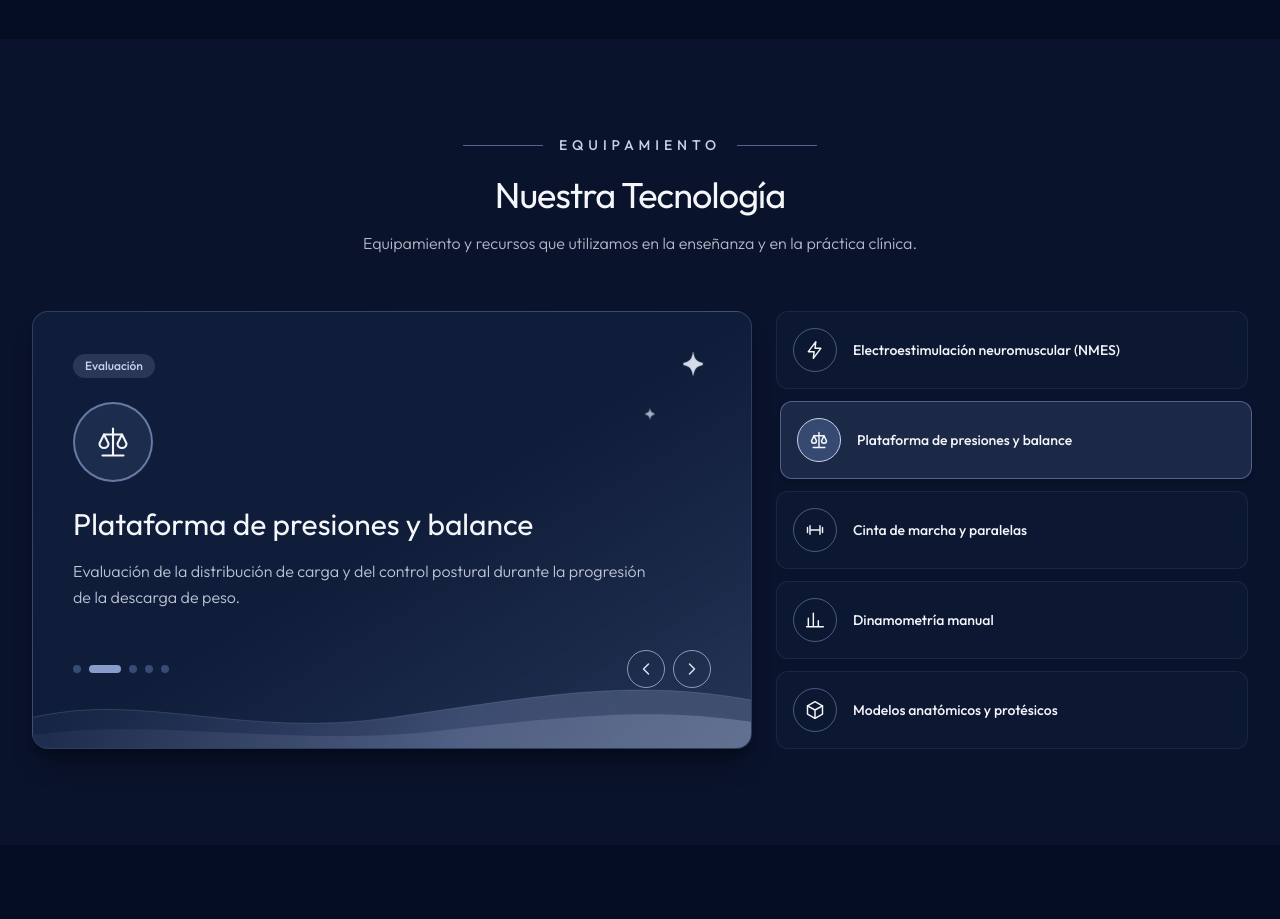
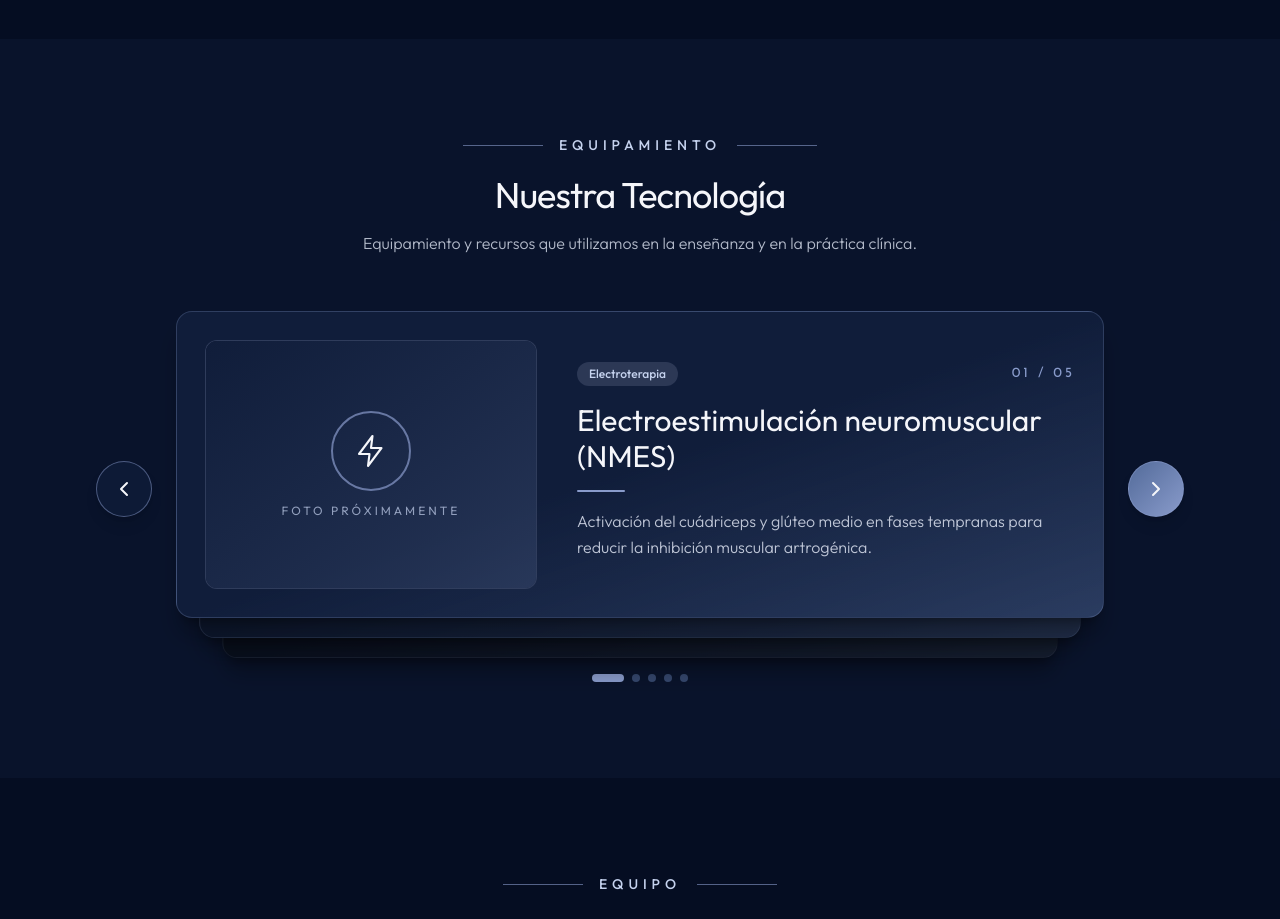
Before and after one commit to erickmirandarz/morfeo, a Next.js app: page / in a window 1280 px wide. Shown: the part 2320-3239 px from the top of the page. Built offline with nearby package versions, Linux system fonts and the light colour scheme.

Commit message:
Nuestra Tecnologia: mazo de tarjetas con foto e informacion
Co-Authored-By: Claude Opus 5.5 <noreply@anthropic.com>

```diff
--- a/src/components/TechnologyCarousel.js
+++ b/src/components/TechnologyCarousel.js
@@ -1,122 +1,180 @@
 "use client";
 
-import { useCallback, useEffect, useState } from "react";
+import Image from "next/image";
+import { useCallback, useEffect, useRef, useState } from "react";
 import { technology } from "@/data/content";
-import { Stars, Waves } from "./Decor";
 import Icon from "./Icon";
 import SectionTitle from "./SectionTitle";
 
+const LEAVE_MS = 450; // duración de la animación de salida de la tarjeta frontal
+const VISIBLE_BEHIND = 2; // cuántas tarjetas se ven asomando detrás
+
 /**
- * Carrusel "Nuestra Tecnología": tarjeta destacada + avance automático,
- * flechas, puntos e índice lateral. Se pausa al pasar el cursor.
+ * "Nuestra Tecnología" como mazo de tarjetas apiladas.
+ * Cada tarjeta: foto a la izquierda + información a la derecha.
+ * Al tocar la flecha, la tarjeta de adelante baja y pasa al fondo del mazo,
+ * y queda visible la siguiente.
  */
 export default function TechnologyCarousel() {
   const { title, subtitle, items } = technology;
-  const [index, setIndex] = useState(0);
-  const [paused, setPaused] = useState(false);
+  const n = items.length;
+  const [index, setIndex] = useState(0); // tarjeta que está adelante
+  const [leaving, setLeaving] = useState(null); // "next" | "prev" | null
+  const timer = useRef(null);
 
-  const go = useCallback(
-    (dir) => setIndex((i) => (i + dir + items.length) % items.length),
-    [items.length]
+  const move = useCallback(
+    (dir) => {
+      if (leaving) return;
+      setLeaving(dir);
+      timer.current = setTimeout(() => {
+        setIndex((i) => (i + (dir === "next" ? 1 : -1) + n) % n);
+        setLeaving(null);
+      }, LEAVE_MS);
+    },
+    [leaving, n]
   );
 
-  useEffect(() => {
-    if (paused) return;
-    const id = setInterval(() => go(1), 5000);
-    return () => clearInterval(id);
-  }, [paused, go]);
+  const goTo = (i) => {
+    if (i !== index && !leaving) setIndex(i);
+  };
 
-  const current = items[index];
+  useEffect(() => () => clearTimeout(timer.current), []);
+
+  // Flechas del teclado cuando el mazo tiene el foco
+  const onKeyDown = (e) => {
+    if (e.key === "ArrowRight") move("next");
+    if (e.key === "ArrowLeft") move("prev");
+  };
+
+  // Estilo de cada tarjeta según su posición en el mazo (0 = adelante)
+  const cardStyle = (pos) => {
+    if (pos === 0 && leaving === "next") {
+      // La de adelante baja y se desvanece para irse al fondo
+      return { transform: "translateY(55%) scale(0.9) rotate(-2deg)", opacity: 0, zIndex: n + 1 };
+    }
+    if (pos === 0 && leaving === "prev") {
+      return { transform: "translateY(-20%) scale(0.95)", opacity: 0, zIndex: n + 1 };
+    }
+    // Mientras sale la de adelante, las demás avanzan un lugar
+    const p = leaving === "next" ? Math.max(pos - 1, 0) : pos;
+    const hidden = p > VISIBLE_BEHIND;
+    return {
+      transform: `translateY(${p * 20}px) scale(${1 - p * 0.05})`,
+      opacity: hidden ? 0 : 1,
+      filter: `brightness(${1 - p * 0.25})`,
+      zIndex: n - pos,
+      pointerEvents: p === 0 ? "auto" : "none",
+    };
+  };
 
   return (
     <section className="bg-profundo/40 py-24">
-      <div className="mx-auto max-w-7xl px-4 sm:px-6 lg:px-8">
+      <div className="mx-auto max-w-6xl px-4 sm:px-6 lg:px-8">
         <SectionTitle eyebrow="Equipamiento" title={title} subtitle={subtitle} />
 
+        <div className="mt-14 flex items-center gap-3 sm:gap-6">
+          {/* Flecha anterior */}
+          <ArrowButton dir="prev" onClick={() => move("prev")} />
+
+          {/* Mazo */}
           <div
-          className="mt-14 grid gap-6 lg:grid-cols-5"
-          onMouseEnter={() => setPaused(true)}
-          onMouseLeave={() => setPaused(false)}
+            className="relative grid flex-1 pb-12 outline-none"
+            tabIndex={0}
+            onKeyDown={onKeyDown}
+            aria-roledescription="carrusel"
+            aria-label={title}
           >
-          {/* Tarjeta principal */}
-          <div className="card-dark p-8 lg:col-span-3 lg:p-10">
-            <Stars
-              stars={[
-                { className: "right-12 top-10 h-6 w-6" },
-                { className: "right-24 top-24 h-3 w-3", delay: "1.2s" },
-              ]}
+            {items.map((item, i) => {
+              const pos = (i - index + n) % n;
+              return (
+                <article
+                  key={item.title}
+                  aria-hidden={pos !== 0}
+                  className="card-dark bg-profundo [grid-area:1/1] origin-bottom transition-all ease-out"
+                  style={{ ...cardStyle(pos), transitionDuration: `${LEAVE_MS}ms` }}
+                >
+                  <div className="grid gap-6 p-5 sm:p-7 md:grid-cols-[minmax(0,2fr)_minmax(0,3fr)] md:items-center md:gap-10">
+                    {/* Foto */}
+                    <div className="relative aspect-[4/3] overflow-hidden rounded-xl border border-lavanda/30 bg-noche/60">
+                      {item.image ? (
+                        <Image
+                          src={item.image}
+                          alt={item.title}
+                          fill
+                          sizes="(min-width: 768px) 400px, 100vw"
+                          className="object-cover"
                         />
-            <Waves className="h-24 opacity-70" />
-            {/* key fuerza la animación al cambiar de slide */}
-            <div key={index} className="relative animate-[fadeIn_0.5s_ease-out]">
-              <span className="inline-flex rounded-full bg-hielo/15 px-3 py-1 text-xs font-medium text-hielo">
-                {current.tag}
+                      ) : (
+                        <div className="flex h-full flex-col items-center justify-center gap-3 bg-gradient-to-br from-profundo to-acero/40 text-lavanda">
+                          <span className="icon-ring h-20 w-20">
+                            <Icon name={item.icon} className="h-9 w-9" strokeWidth={1.4} />
                           </span>
-              <div className="icon-ring mt-6 h-20 w-20 bg-acero/20">
-                <Icon name={current.icon} className="h-9 w-9" strokeWidth={1.4} />
+                          <span className="text-xs uppercase tracking-[0.25em] text-hielo/70">Foto próximamente</span>
                         </div>
-              <h3 className="mt-6 text-2xl font-normal text-perla sm:text-3xl">{current.title}</h3>
-              <p className="mt-4 max-w-xl font-light leading-relaxed text-plata/85">{current.description}</p>
+                      )}
                     </div>
 
-            <div className="relative mt-10 flex items-center justify-between">
-              <div className="flex gap-2">
-                {items.map((_, i) => (
+                    {/* Información */}
+                    <div className="pb-2">
+                      <div className="flex items-center justify-between gap-3">
+                        <span className="rounded-full bg-hielo/15 px-3 py-1 text-xs font-medium text-hielo">
+                          {item.tag}
+                        </span>
+                        <span className="font-brand text-sm tracking-[0.2em] text-lavanda">
+                          {String(i + 1).padStart(2, "0")} / {String(n).padStart(2, "0")}
+                        </span>
+                      </div>
+                      <h3 className="mt-4 text-2xl font-normal text-perla sm:text-3xl">{item.title}</h3>
+                      <span className="mt-4 block h-0.5 w-12 rounded bg-lavanda" />
+                      <p className="mt-4 font-light leading-relaxed text-plata/85">{item.description}</p>
+                    </div>
+                  </div>
+                </article>
+              );
+            })}
+          </div>
+
+          {/* Flecha siguiente */}
+          <ArrowButton dir="next" onClick={() => move("next")} />
+        </div>
+
+        {/* Indicadores */}
+        <div className="mt-2 flex justify-center gap-2">
+          {items.map((item, i) => (
             <button
-                    key={i}
-                    onClick={() => setIndex(i)}
-                    aria-label={`Ir a ${items[i].title}`}
+              key={item.title}
+              onClick={() => goTo(i)}
+              aria-label={`Ver ${item.title}`}
               className={`h-2 rounded-full transition-all duration-300 ${
                 i === index ? "w-8 bg-lavanda" : "w-2 bg-acero/60 hover:bg-acero"
               }`}
             />
           ))}
         </div>
-              <div className="flex gap-2">
-                <button
-                  onClick={() => go(-1)}
-                  aria-label="Anterior"
-                  className="rounded-full border border-plata/60 p-2 text-plata transition-colors hover:bg-acero hover:text-perla"
-                >
-                  <Icon name="chevronLeft" className="h-5 w-5" />
-                </button>
-                <button
-                  onClick={() => go(1)}
-                  aria-label="Siguiente"
-                  className="rounded-full border border-plata/60 p-2 text-plata transition-colors hover:bg-acero hover:text-perla"
-                >
-                  <Icon name="chevronRight" className="h-5 w-5" />
-                </button>
-              </div>
-            </div>
-          </div>
-
-          {/* Índice lateral (apilamiento) */}
-          <ul className="flex flex-col gap-3 lg:col-span-2">
-            {items.map((item, i) => (
-              <li key={item.title}>
-                <button
-                  onClick={() => setIndex(i)}
-                  className={`flex w-full items-center gap-4 rounded-xl border p-4 text-left transition-all duration-300 ${
-                    i === index
-                      ? "translate-x-1 border-lavanda/50 bg-acero/25 shadow-md"
-                      : "border-acero/20 bg-profundo/50 hover:border-acero/50"
-                  }`}
-                >
-                  <span
-                    className={`icon-ring h-11 w-11 shrink-0 !border ${
-                      i === index ? "border-hielo bg-acero/50" : "border-lavanda/50"
-                    }`}
-                  >
-                    <Icon name={item.icon} className="h-5 w-5" />
-                  </span>
-                  <span className="text-sm font-medium text-perla">{item.title}</span>
-                </button>
-              </li>
-            ))}
-          </ul>
-        </div>
       </div>
     </section>
   );
 }
+
+function ArrowButton({ dir, onClick }) {
+  const isNext = dir === "next";
+  return (
+    <button
+      type="button"
+      onClick={onClick}
+      aria-label={isNext ? "Siguiente tarjeta" : "Tarjeta anterior"}
+      className={`group relative flex h-12 w-12 shrink-0 items-center justify-center rounded-full border border-lavanda/50 text-perla shadow-lg transition-all duration-300 hover:scale-110 hover:border-hielo hover:shadow-lavanda/30 sm:h-14 sm:w-14 ${
+        isNext ? "bg-gradient-to-br from-acero to-lavanda" : "bg-profundo/80"
+      }`}
+    >
+      <span className="absolute inset-0 rounded-full bg-lavanda/30 opacity-0 blur-md transition-opacity duration-300 group-hover:opacity-100" />
+      <Icon
+        name={isNext ? "chevronRight" : "chevronLeft"}
+        className={`relative h-6 w-6 transition-transform duration-300 ${
+          isNext ? "group-hover:translate-x-0.5" : "group-hover:-translate-x-0.5"
+        }`}
+        strokeWidth={2}
+      />
+    </button>
+  );
+}
```
Also changed, not shown: src/data/content.js (+7 -0 lines). Lines whose indentation alone changed are shown as unchanged.
